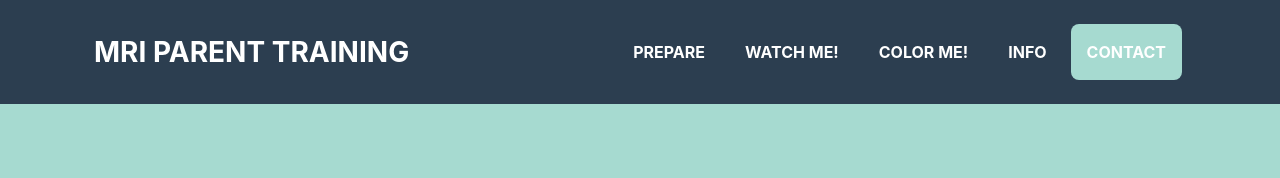
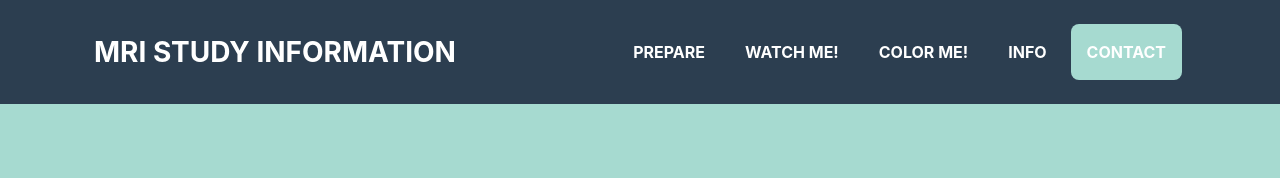
Before and after one commit to kazlin/MRIParentTrainingWebsite, a plain HTML site: page index.html in a window 1280 px wide. Shown: the top 178 px of the page. Drawn offline with nearby package versions, Linux system fonts and the light colour scheme; a web font is replaced by a local one.

Commit message:
Update
Update to website title

```diff
--- a/index.html
+++ b/index.html
@@ -24,7 +24,7 @@
     <nav class="navbar navbar-expand-lg bg-secondary fixed-top" id="mainNav">
       <div class="container">
         <a class="navbar-brand js-scroll-trigger" href="#page-top"
-          >MRI PARENT TRAINING</a
+          >MRI STUDY INFORMATION</a
         >
         <button
           class="navbar-toggler navbar-toggler-right font-weight-bold bg-primary text-white rounded"
```
